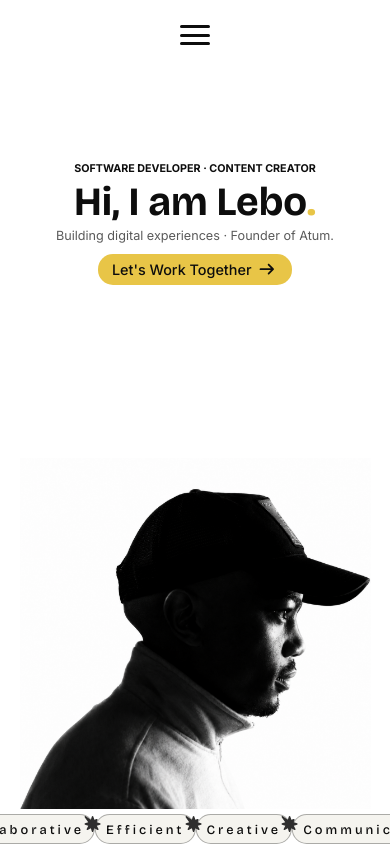
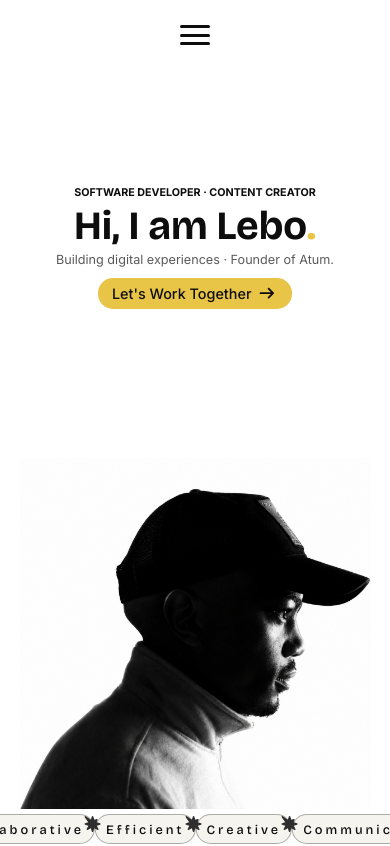
Before and after one commit to Lebo-Madikane/lebo-madikane, a Next.js app: page / in a window 390 px wide. Shown: the top 846 px of the page. Built offline with nearby package versions, Linux system fonts and the light colour scheme.

Commit message:
mobile responsive design component

```diff
--- a/src/components/Hero/Hero.module.scss
+++ b/src/components/Hero/Hero.module.scss
@@ -86,7 +86,7 @@
             text-align: center;
             position: relative;
             left: 0;
-            //margin-bottom: 2rem;
+            margin-top: 2rem;
         }
 
         @keyframes fadeInText {
--- a/src/components/Music/Music.module.scss
+++ b/src/components/Music/Music.module.scss
@@ -137,7 +137,7 @@
         color: var(--white);
 
         @include mobile {
-            font-size: 0.7rem;
+            font-size: 0.8rem;
         }
     }
 }
```
